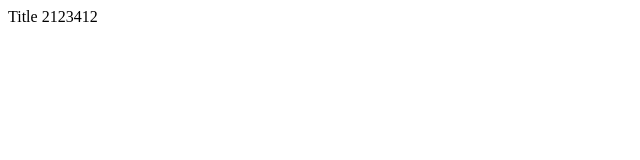
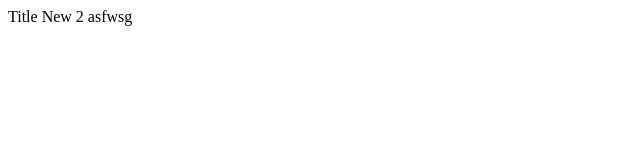
Before and after one commit to stay-metal/test_repo, a plain HTML site: page index.html in a window 1280 px wide. Shown: the full height of the page, 0-640 px from the left. Drawn offline with Linux system fonts and the light colour scheme.

Commit message:
feat: new title added

```diff
--- a/index.html
+++ b/index.html
@@ -6,6 +6,6 @@
     <title>Document</title>
   </head>
   <body>
-    <div>Title 2123412</div>
+    <div>Title New 2 asfwsg</div>
   </body>
 </html>
```
